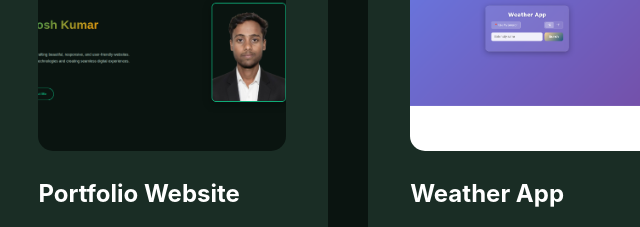
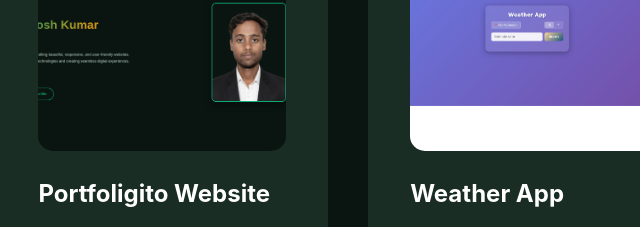
Before and after one commit to santoshraj88/portfolio, a website: page index.html in a window 1280 px wide. Shown: the part 2170-2397 px from the top of the page, 106-746 px from the left. Drawn offline with Linux system fonts and the light colour scheme.

Commit message:
Fix typo in project title from "Portfolio Website" to "Portfoligito Website"

```diff
--- a/index.html
+++ b/index.html
@@ -146,7 +146,7 @@
             <img src="./portfolio.png" alt="Portfolio Website" />
             <i class="fa-solid fa-code fallback-icon"></i>
           </div>
-          <h3>Portfolio Website</h3>
+          <h3>Portfoligito Website</h3>
           <p>
             A modern and professional portfolio website showcasing creative work
             with smooth animations, responsive design, and interactive elements
```
